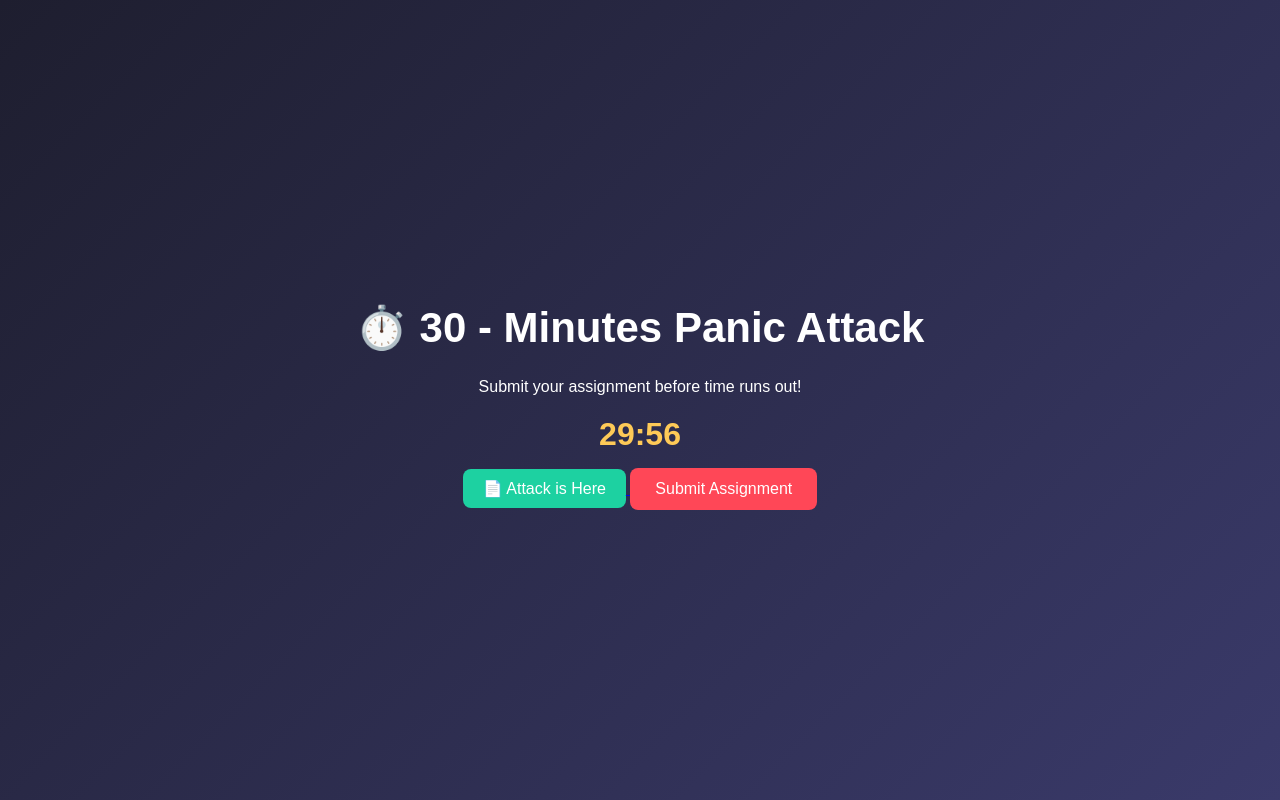
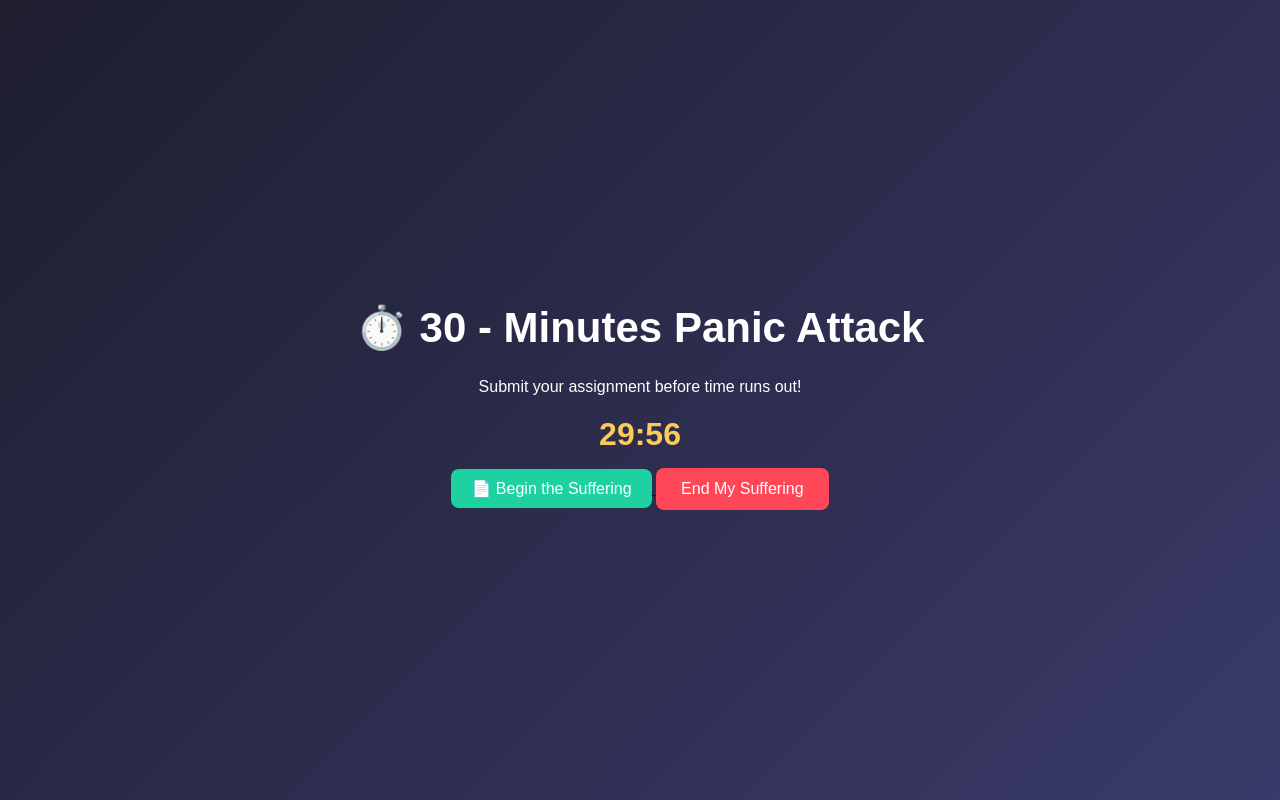
Before and after one commit to DiwyanjaliH/PanicAttack, a plain HTML site: page index.html in a window 1280 px wide. Drawn offline with Linux system fonts and the light colour scheme.

Commit message:
Update index.html

```diff
--- a/index.html
+++ b/index.html
@@ -14,10 +14,10 @@
   <h2 id="timer">30:00</h2>
 
   <a href="assignment.pdf" download target="_blank">
-  <button class="download-btn">📄 Attack is Here</button>
+  <button class="download-btn">📄 Begin the Suffering</button>
 </a>
 
-  <button id="submitBtn">Submit Assignment</button>
+  <button id="submitBtn">End My Suffering</button>
 
   <div id="notification" class="hidden"></div>
 </div>
```
